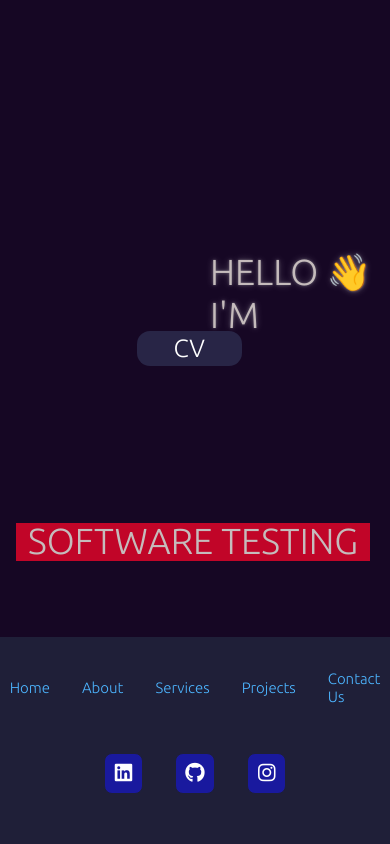
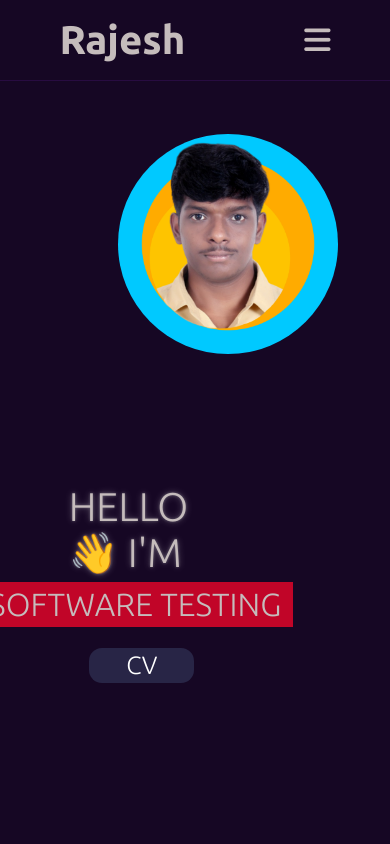
Before and after one commit to raja0161u/Portfoio, a plain HTML site: page index.html in a window 390 px wide. Shown: the top 844 px of the page. Drawn offline with Linux system fonts and the light colour scheme.

Commit message:
Update index.css

```diff
--- a/index.css
+++ b/index.css
@@ -38,7 +38,9 @@ body{
     color: #ed1e79;
     line-height: 80px;
 }
-
+.right{
+  position: relative;
+}
 .right ul {
     display: flex;
     list-style: none;
@@ -59,8 +61,12 @@ body{
     color: rgb(22, 7, 36);
 }
 
-@media screen and (max-width:805px) {
-    .list {
+@media screen and (max-width:800px) {
+  /* .navbar{
+    position: absolute;
+    z-index: -1;
+  }   */
+  .list {
         width: 100%;
         height: 100vh;
         background-color: rgb(17, 9, 24);
@@ -72,18 +78,22 @@ body{
         left: 100%;
         transition: all 1s;
     }
+    .right{
+
+    }
     #check {
-        display: none;
-    }
+      display: none;
+      z-index: 1;
+      position: absolute;
+      }
 
-    .checkBtn {
+      .checkBtn {
         display: block;
     }
 
     #check:checked~ul {
         left: 0%;
     }
-
 }
 /* main */
 .main {
@@ -102,6 +112,7 @@ body{
     height: 120vh;
     display: flex;
     align-items: center;
+    position: relative;
     justify-content:space-between;
   }
   p {
@@ -127,6 +138,7 @@ body{
     height: 2.81rem;
     margin-bottom: 2.81rem;
     display: inline-block;
+    font-size: 32px;
   }
 
   .devinfo div:first-child {
@@ -210,76 +222,63 @@ body{
     height: 235px;
     border-radius: 50%;
   }
-  @media screen and (max-width: 805px) {
+  @media screen and (max-width: 800px) {
     .main {
-      width: 100%;
-      margin-top: -144px;
-      background-color: rgb(22, 7, 36);
-      height: 700px;
-      transition: all 1s;
+      position: absolute;
+      display: flex;
+      align-items: center;
+      flex-direction: row;
+      justify-content: left;
+      position: absolute;
+      z-index: -1;
+
+    }
+    .infocontainer{
+      margin-top: 200px;
+      margin-left: -53vh;
+    }
+    p{
+      font-size: 40px;
+    /* padding-left: 124px; */
+    padding: 59px 56px;
+    margin-left: 460px;
+    margin-top: -145px;
     }
     .devinfo {
-      height: 50px;
-      overflow: hidden;
-      margin-left: 1rem;
+    margin-left: 390px;
+    margin-top: 0;
     }
-    .devinfo .hello {
-      display: flex;
-      font-size: 25px;
+    .devinfo .first {
+      text-align: center;
+    width: 385px;
+    font-size: 36px;
     }
-    .devinfo .name {
-      display: flex;
-      font-size: 36px;
+    .devinfo .second {
+      width: 385px;
+      text-align: center;
+      font-size: 28px;
+      padding-top: 10px;
+      padding-left: 30px;
     }
-    .devinfo .About {
-      display: flex;
-      font-size: 20px;
+    .devinfo .third {
+      width: 385px;
+      text-align: center;
+      font-size: 28px;
+      padding-top: 10px;
     }
     .img {
-      margin-top: 80px;
-      margin-right: 590px;
-      display: none;
+      margin-left: 67vh;
+      margin-top: -85vh;
+
     }
     .img img {
-      display: flex;
-      align-items: center;
-      justify-content: center;
+      width: 220px;
+      height: 220px;
     }
-  }
-  @media screen and (max-width:805px) {
-  .main {
-    width: 100%;;
-    margin-top: -144px;
-    background-color: rgb(22, 7, 36);
-    height: 700px;
-    transition: all 1s;
-  }
-  .devinfo{
-    margin-top: 210px;
-    padding-top: 10px;
-  }
-  .devinfo .hello{
-    display: flex;
-    font-size: 25px;
-  }
-  .devinfo .name{
-    display: flex;
-    font-size: 36px;
-  }
-  .devinfo .About{
-    display: flex;
-    font-size: 20px;
-  }
-  .img{
-    margin-top: 80px;
-    margin-right: 590px;
-    display: none;
-  }
-  .img img{
-    display: flex;
-    align-items: center;
-    justify-content: center;
-  }
+    .buttons{
+      padding-left: 400px;
+      padding-top: 315px;
+    }
   }
 /* contact */
 .contact-form {
@@ -701,25 +700,26 @@ ul li a:hover {
   align-items: center;
   justify-content: center;
 }
-@media screen and (max-width:805px) {
-  /* #footer {
-    background-color:  #1f1f38;
-    padding: 2rem;
-    padding-bottom: 4rem;
-  } */
+@media screen and (max-width:800px) {
+  #footer {
+    display: flex;
+    border-bottom: 1px solid;
+    position: absolute;
+    bottom: -296px;
+    width: 360px;
+  }
   .list1{
     display: flex;
     align-items: center;
-    justify-content:center;
-    margin-left: 100px;
-    padding-right: 100px;
+    justify-content: center;
+    position: absolute;
+    left: 0px;
   }
   .list1 li a{
-    font-size: 15px;
+    font-size: 10px;
   }
   .footer ul li {
     list-style: none;
-    margin: 0 1rem;
   }
 
   ul li a {
```
